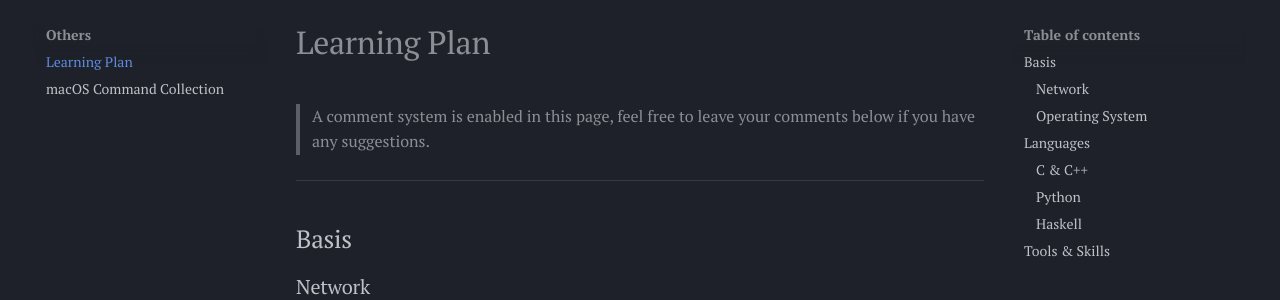
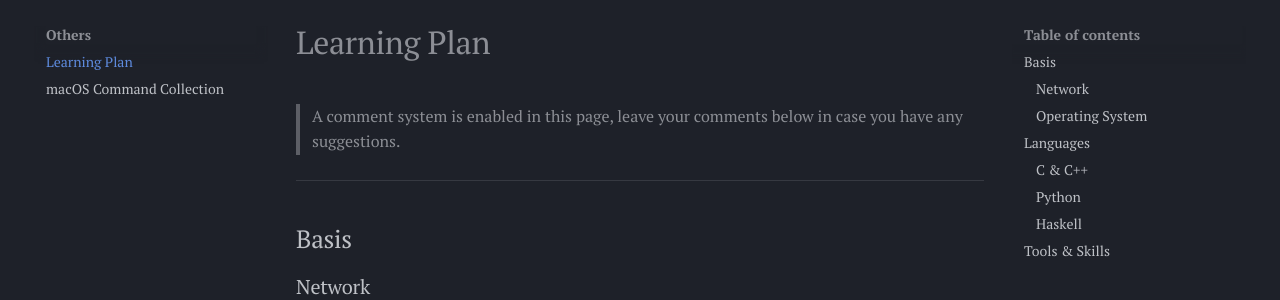
Before and after one commit to Xecades/Notes, an MkDocs documentation site: the page built from docs/others/learning-plan.md, in a window 1280 px wide and 900 px high. Shown: the part 124-424 px from the top of the window. Built offline with MkDocs 1.6.1 and Material for MkDocs 9.7.7, drawn with Linux system fonts in a browser that asks for light colours; comment, search, counter and statistics services are not loaded.

Commit message:
change expression

```diff
--- a/docs/others/learning-plan.md
+++ b/docs/others/learning-plan.md
@@ -4,7 +4,7 @@ comments: true
 
 # Learning Plan
 
-> A comment system is enabled in this page, feel free to leave your comments below if you have any suggestions.
+> A comment system is enabled in this page, leave your comments below in case you have any suggestions.
 
 ---
 
```
